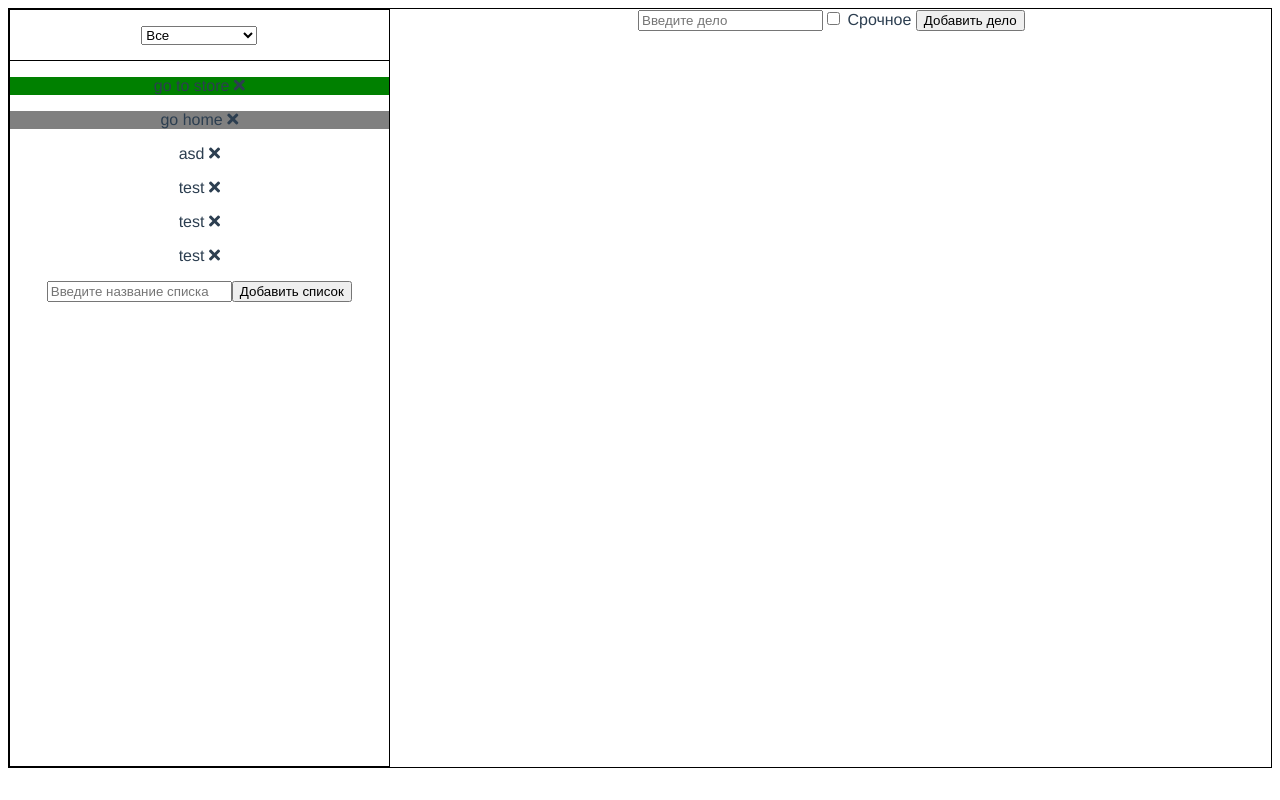
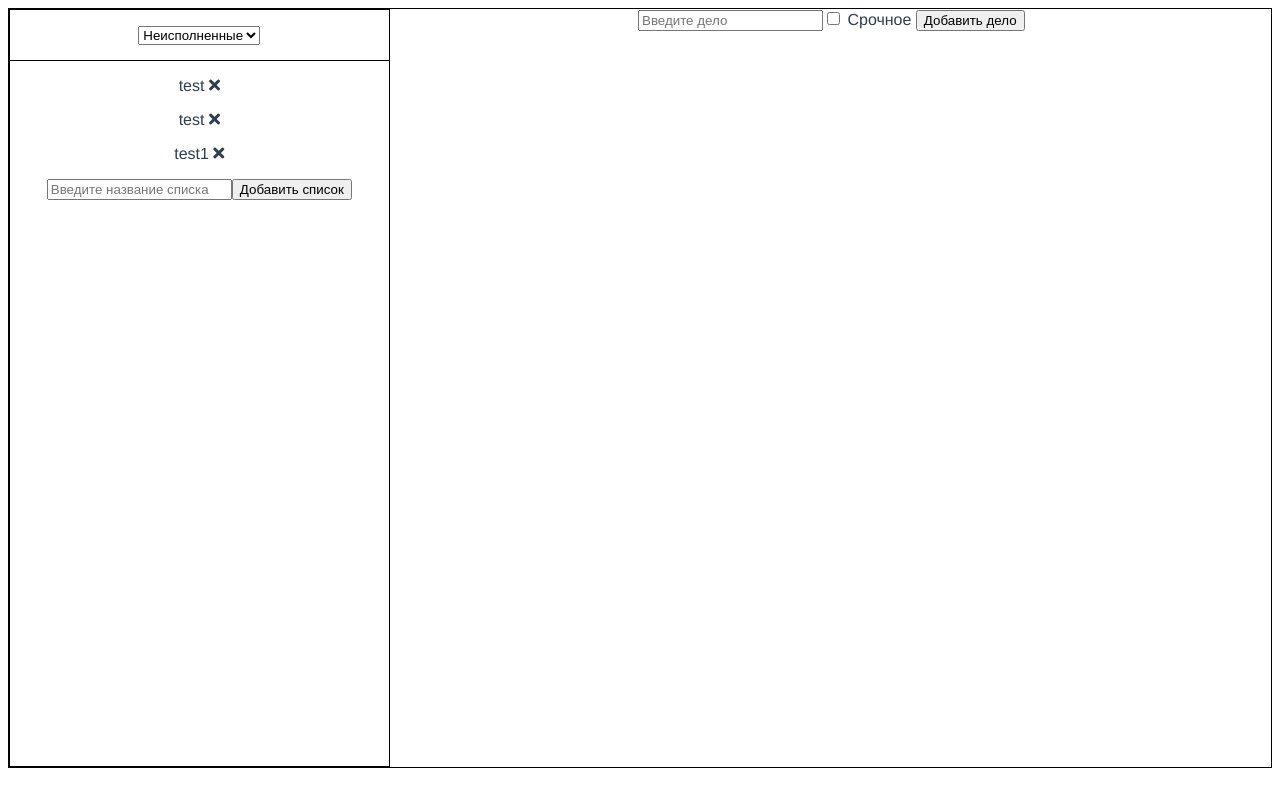
Before and after one commit to MeliorDD/academy-todo-list, a Vue app: page / in a window 1280 px wide. Built offline with nearby package versions, Linux system fonts and the light colour scheme; data requests are answered from the project's data file.

Commit message:
added sorting and filter

```diff
--- a/db.json
+++ b/db.json
@@ -1,63 +1,22 @@
 {
   "lists": [
     {
-      "id": 1,
-      "text": "go to store",
-      "state": "not-all-are-done",
-      "tasks": [
-        {
-          "isDone": false,
-          "isImportant": false,
-          "text": "test",
-          "date": "5.7.2021 2:51",
-          "id": 0
-        },
-        {
-          "isDone": false,
-          "isImportant": false,
-          "text": "test",
-          "date": "5.7.2021 2:51",
-          "id": 1
-        }
-      ]
-    },
-    {
-      "id": 3,
-      "text": "go home",
-      "state": "all-done",
-      "tasks": [
-        {
-          "isDone": true,
-          "isImportant": false,
-          "text": "asd",
-          "date": "5.7.2021 2:51",
-          "id": 0
-        }
-      ]
-    },
-    {
-      "text": "asd",
+      "text": "test",
       "state": "without-tasks",
       "tasks": [],
-      "id": 4
+      "id": 2
     },
     {
       "text": "test",
       "state": "without-tasks",
       "tasks": [],
-      "id": 5
+      "id": 3
     },
     {
-      "text": "test",
+      "text": "test1",
       "state": "without-tasks",
       "tasks": [],
-      "id": 6
-    },
-    {
-      "text": "test",
-      "state": "without-tasks",
-      "tasks": [],
-      "id": 7
+      "id": 5
     }
   ]
 }
--- a/src/App.vue
+++ b/src/App.vue
@@ -2,10 +2,10 @@
   <div class="root">
     <div class="left-side">
       <div class="filter">
-        <select>
-          <option value="1">Все</option>
-          <option value="2">Доделанные</option>
-          <option value="3">Недоделанные</option>
+        <select v-model="selected" @change="filterByState">
+          <option value="Неисполненные">Неисполненные</option>
+          <option value="Исполненные">Исполненные</option>
+          <option value="Все">Все</option>
         </select>
       </div>
       <div class="list-of-lists">
@@ -41,8 +41,10 @@
     data()
     {
       return{
+        allLists:[],
         lists:[],
         currentList: {},
+        selected: 'Неисполненные'
       }
     },
     methods:{
@@ -65,7 +67,8 @@
           body:JSON.stringify(newList)
         })
         const data = await res.json()
-        this.lists = [...this.lists, data]
+        this.allLists = [...this.allLists, data]
+        this.filterByState()
       },
 
       async deleteList(listToDelete){
@@ -73,7 +76,11 @@
           const res = await fetch(`http://localhost:5000/lists/${listToDelete.id}`, {
             method: 'DELETE'
           })
-          res.status === 200 ? (this.lists = this.lists.filter(list => list.id !== listToDelete.id)) : alert('Ошибка удаления списка')
+          res.status === 200 ? (this.allLists = this.allLists.filter(list => list.id !== listToDelete.id)) : alert('Ошибка удаления списка')
+          if(listToDelete.id === this.currentList.id){
+            this.$router.push({path:'/'})
+          }
+          this.filterByState()
         }
       },
 
@@ -83,7 +90,6 @@
           return
         }
         this.currentList.tasks.length !== 0 ? taskToAdd.id = this.currentList.tasks[this.currentList.tasks.length - 1].id + 1: taskToAdd.id = 0
-        console.log(this.currentList.tasks.length)
         this.currentList.tasks.push(taskToAdd)
         if(this.currentList.state === 'without-tasks') this.currentList.state = 'not-all-are-done'
         fetch(`http://localhost:5000/lists/${this.currentList.id}`,{
@@ -94,11 +100,40 @@
           body:JSON.stringify(this.currentList)
         })
       },
+      sortLists(){
+          this.lists.sort((a, b) => {
+          const textA=a.text.toLowerCase(), textB=b.text.toLowerCase()
+          if (textA < textB)
+            return -1
+          if (textA > textB)
+            return 1
+          return 0
+        })
+      },
+      filterByState(){
+        switch (this.selected){
+          case 'Неисполненные':
+            this.lists = this.allLists.filter(element => element.state === 'without-tasks' || element.state === 'not-all-are-done')
+            break
+          case 'Исполненные':
+            this.lists = this.allLists.filter(element => element.state === 'all-done')
+            break
+          case 'Все':
+            this.lists = this.allLists
+            break
+        }
+        if(this.lists.indexOf(this.currentList) === -1){
+          this.currentList = {}
+        }
+        this.sortLists()
+      }
     },
     async created(){
-      this.lists = await this.$store.dispatch('loadLists')
+      this.allLists = await this.$store.dispatch('loadLists')
+      this.filterByState()
+      this.sortLists()
     },
-    emits:['list-clicked', 'add-list', 'delete-list','add-task', 'delete-task','checkbox-clicked']
+    emits:['list-clicked', 'add-list', 'delete-list','add-task']
   }
 </script>
 
```
